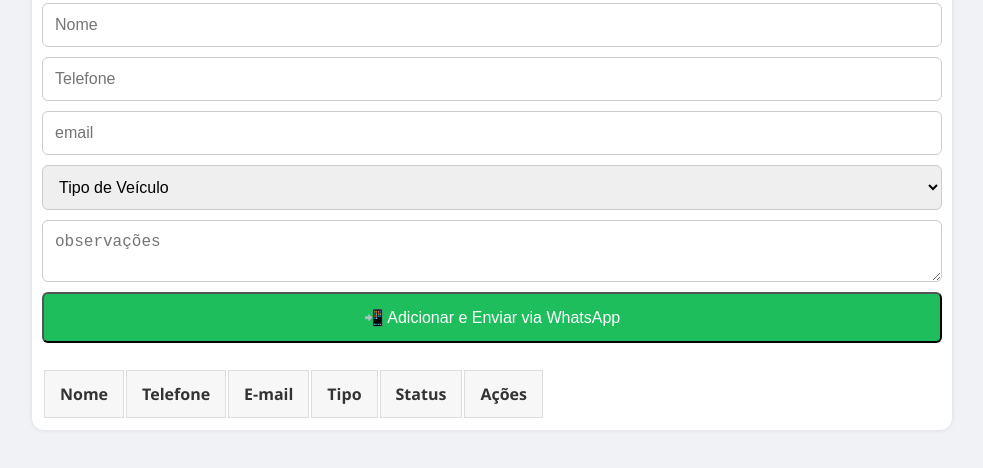
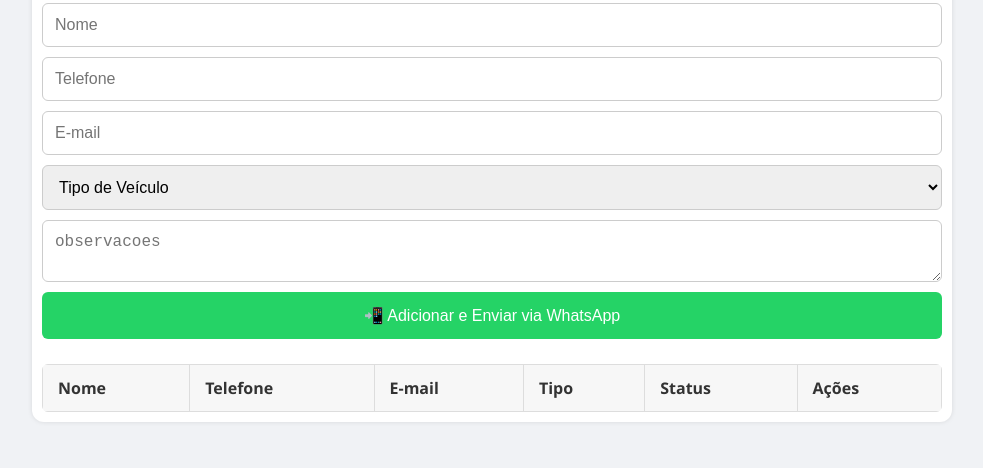
Before and after one commit to heriveltopaiva/controle-de-leads, a plain HTML site: page index.html in a window 1280 px wide. Shown: the part 126-594 px from the top of the page, without its empty margins (148-1131 px from the left). Drawn offline with Linux system fonts and the light colour scheme.

Commit message:
atualiza layout e corrige integração com WhatsApp

```diff
--- a/index.html
+++ b/index.html
@@ -16,7 +16,8 @@
         <form id="leadForm">
           <input type="text" id="nome" placeholder="Nome" required />
           <input type="text" id="telefone" placeholder="Telefone" required />
-          <input type="text" id="email" placeholder="email" required />
+          <input type="email" id="email" placeholder="E-mail" required />
+
 
           <select id="tipo">
             <option value="" disabled selected>Tipo de Veículo</option>
@@ -28,8 +29,8 @@
           </select>
 
           <textarea
-            id="observações"
-            placeholder="observações"
+            id="observacoes"
+            placeholder="observacoes"
             rows="2"
           ></textarea>
 
--- a/script.js
+++ b/script.js
@@ -68,4 +68,4 @@ function atualizarTabela() {
 function removerLead(index) {
     leads.splice(index, 1);
     atualizarTabela();
-}g
+}
--- a/style.css
+++ b/style.css
@@ -50,7 +50,7 @@ body {
         flex: 1 1 100%;
         background-color: #25d366;
         color: white;
-        border: nome;
+        border: none;
         padding: 14px;
         font-size: 1rem;
         border-radius: 6px;
@@ -58,12 +58,13 @@ body {
         transition: background 0.3s;
     }
 
-    .btn-whatsapp {
+    .btn-whatsapp:hover {
         background-color: #1ebe5d;
     }
 
+
     /* Tabela */
-    .table table {
+    .tabela table {
     width: 100%;
     border-collapse: collapse;
     background: #fff;
```
